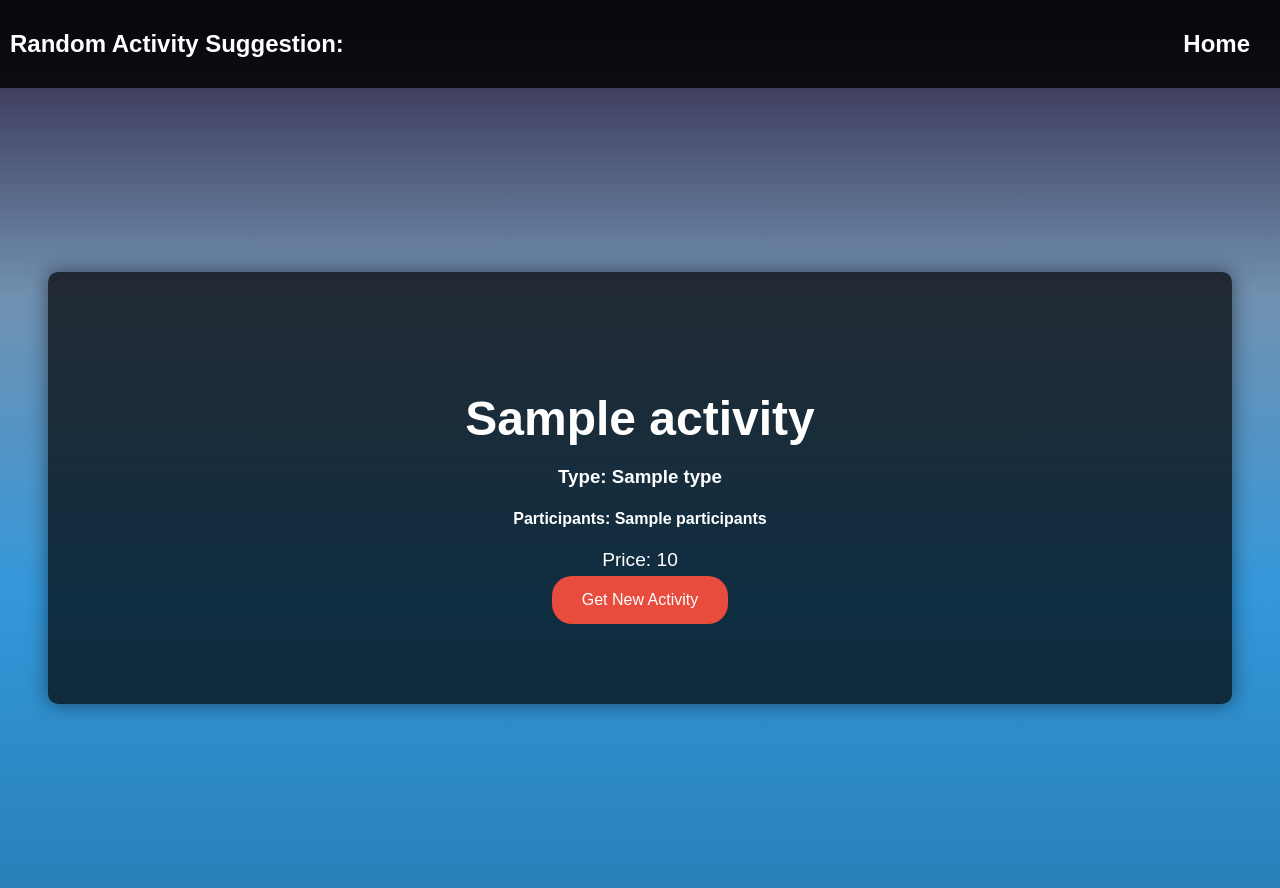
After one commit to sakethwithanh/BoredBot, a Django app: page /bored-api/ in a window 1280 px wide. The commit adds this page. Run offline with Django 4.2, Linux system fonts and the light colour scheme; tables that the repository leaves empty hold one stand-in row (values such as "Sample post"); a database or web service that is not in the repository returns one stand-in record (values such as "Sample title"); data that the repository does not hold is empty.

Commit message:
3rd commit

```diff
--- a/BoredBotAI/BoredBotAI/urls.py
+++ b/BoredBotAI/BoredBotAI/urls.py
@@ -21,4 +21,8 @@ from BotAI import views
 urlpatterns = [
     path('admin/', admin.site.urls),
      path('', views.landPage,name='Land'),
+    path('home', views.homePage,name='Home'),
+      path('bored-api/',views.bored_api, name='bored_api'),
+
+
 ]
--- a/BoredBotAI/BotAI/views.py
+++ b/BoredBotAI/BotAI/views.py
@@ -1,4 +1,23 @@
 from django.shortcuts import render
+import requests
+
+def bored_api(request):
+    # Bored API endpoint
+    api_url = "https://www.boredapi.com/api/activity"
+
+    # Make a GET request to the Bored API
+    response = requests.get(api_url)
+
+    # Check if the request was successful (status code 200)
+    if response.status_code == 200:
+        # Parse the JSON response
+        activity_data = response.json()
+
+        # Pass the activity data to the template
+        return render(request, 'activity.html', {'activity': activity_data})
+    else:
+        # Handle errors, for example, show a default activity
+        return render(request, 'activity.html', {'activity': {'activity': 'Default Activity'}})
 
 
 
@@ -7,4 +26,4 @@ from django.shortcuts import render
 def landPage(request):
     return  render(request, 'land.html')
 def homePage(request):
-    pass
+    return render(request,'home.html')
--- /dev/null
+++ b/BoredBotAI/templates/activity.html
@@ -0,0 +1,108 @@
+<!DOCTYPE html>
+<html lang="en">
+<head>
+    <meta charset="UTF-8">
+    <meta name="viewport" content="width=device-width, initial-scale=1.0">
+    <title>BoredBotAI Activity</title>
+    <style>
+        body {
+            font-family: 'Arial', sans-serif;
+            background: linear-gradient(to bottom, #2c1d3e, #7191b1, #3498db, #2980b9);
+            margin: 0;
+            color: #fff;
+        }
+
+        nav {
+            background: rgba(0, 0, 0, 0.8);
+            padding: 10px;
+            text-align: center;
+            display: flex;
+            justify-content: space-between; /* Add space between items */
+        }
+
+        nav a {
+            color: #fff;
+            text-decoration: none;
+            padding: 10px 20px;
+            border-radius: 5px;
+            transition: background-color 0.3s ease;
+        }
+
+        nav a:first-child {
+            margin: auto; /* Move the first child (Contact) to the right */
+        }
+
+        nav a:hover {
+            background-color: #555;
+        }
+
+        #content-container {
+            display: flex;
+            flex-direction: column;
+            align-items: center;
+            justify-content: center;
+            height: 100vh;
+        }
+
+        #landing-content {
+            text-align: center;
+            padding: 80px;
+            background: rgba(0, 0, 0, 0.7);
+            border-radius: 10px;
+            box-shadow: 0px 0px 20px rgba(0, 0, 0, 0.5);
+            width: 80%; /* Set a width percentage for responsiveness */
+        }
+
+        h2 {
+            font-size: 3em; /* Increase font size */
+            margin-bottom: 20px;
+        }
+
+        p {
+            font-size: 1.2em;
+            margin: 5px 0;
+        }
+
+        button {
+            padding: 15px 30px; /* Adjust padding for a larger button */
+            font-size: 1em;
+            background-color: #e74c3c;
+            color: #fff;
+            border: none;
+            cursor: pointer;
+            transition: background-color 0.3s ease;
+            border-radius: 20px;
+        }
+
+        button:hover {
+            background-color: #219952;
+        }
+    </style>
+</head>
+<body>
+
+    <nav>
+
+
+        <h1>Random Activity Suggestion:</h1>
+        <h1>
+        <a href="{% url 'Home'%}">Home</a>
+        </h1>
+    </nav>
+
+    <div id="content-container">
+
+        <div id="landing-content">
+            <h2>{{ activity.activity }}</h2>
+            <h3>Type: {{ activity.type }}</h3>
+            <h4>Participants: {{ activity.participants }}</h4>
+            <p>Price: {{ activity.price }}</p>
+            <form action="{% url 'bored_api' %}" method="get">
+                <button type="submit">Get New Activity</button>
+            </form>
+        </div>
+
+    </div>
+
+</body>
+</html>
--- a/BoredBotAI/templates/land.html
+++ b/BoredBotAI/templates/land.html
@@ -80,7 +80,7 @@
   <div id="landing-content">
     <h1>BoredBotAI</h1>
     <p>Your go-to solution for beating boredom with AI-powered entertainment.</p>
-    <a href="#" class="cta-button">Get Started</a>
+    <a href="{% url 'Home' %}"class="cta-button">Get Started</a>
   </div>
 
 </body>
```
Also changed, not shown: BoredBotAI/notes.txt (added, +61 -0 lines), BoredBotAI/templates/home.html (+71 -1 lines).
